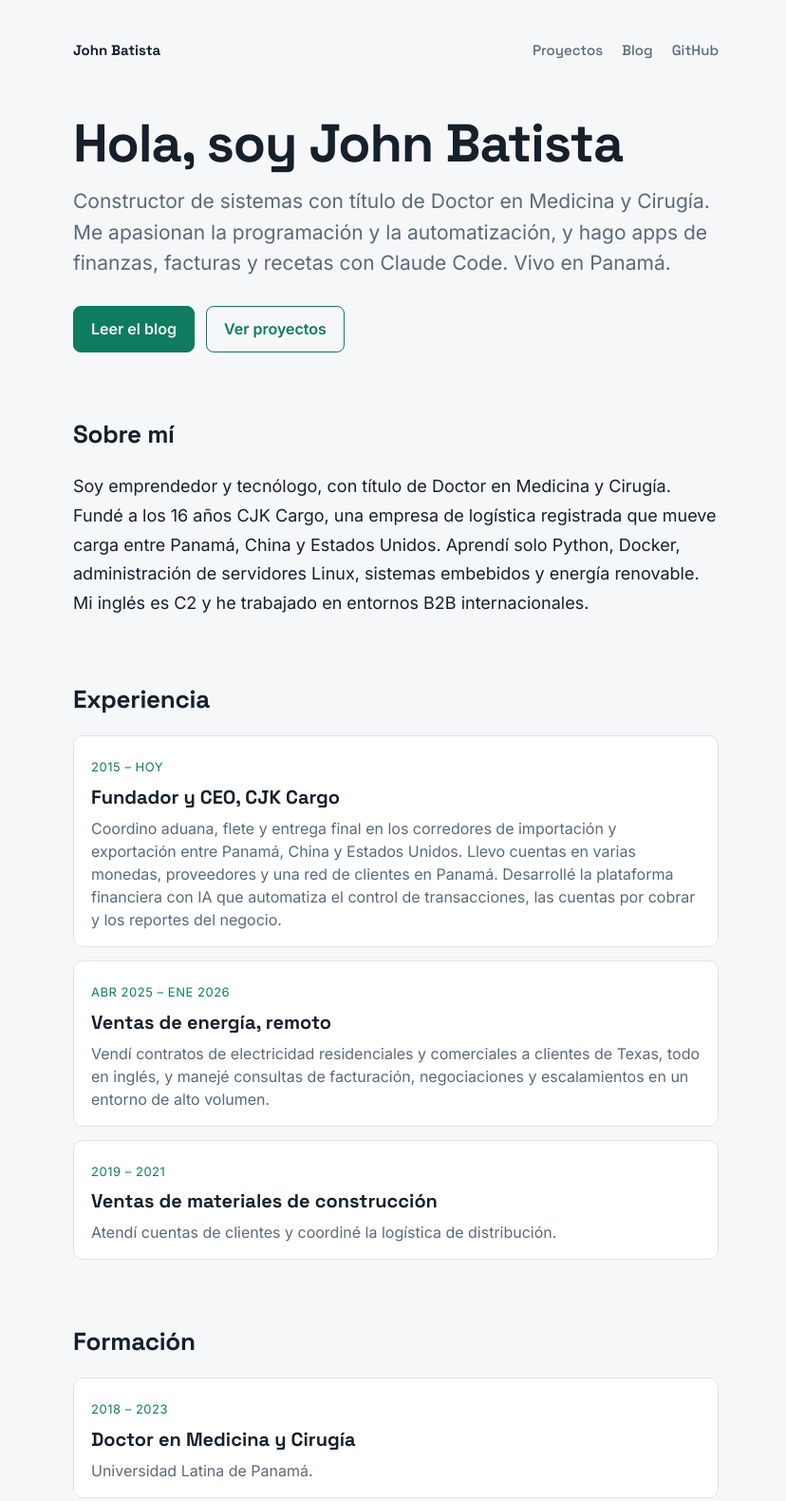
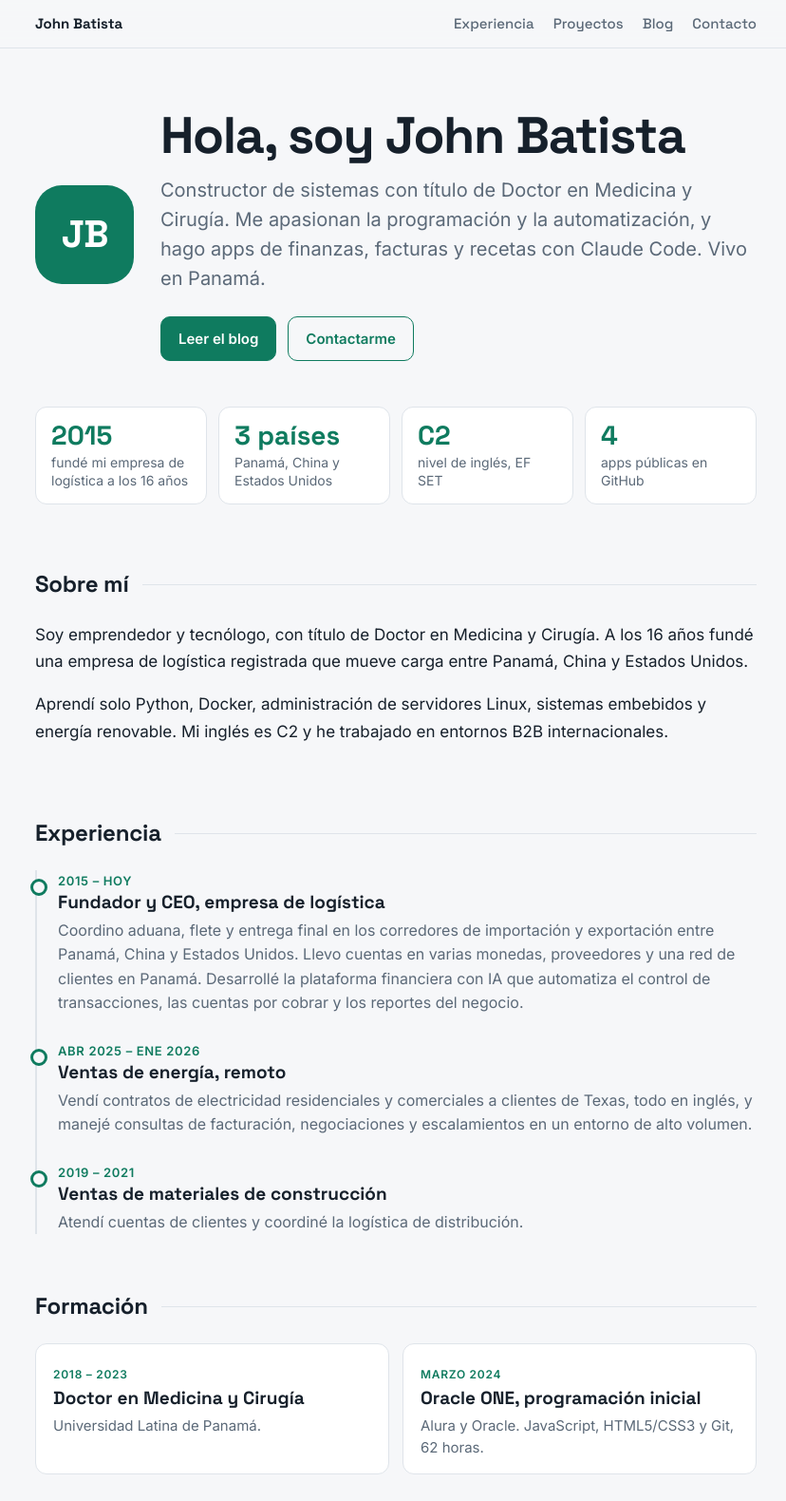
Before and after one commit to KleverBatista-max/KleverBatista-max.github.io, a plain HTML site: page index.html in a window 1280 px wide. Shown: the top 1580 px of the page at 95% size, without its empty margins (223-1051 px from the left). Drawn offline with Linux system fonts and the light colour scheme.

Commit message:
Portada nueva: contacto, línea de tiempo y diseño pulido

```diff
--- a/index.html
+++ b/index.html
@@ -10,133 +10,195 @@
 <style>
 :root {
   --bg: #f6f7f9; --surface: #ffffff; --fg: #16202b; --muted: #5b6978;
-  --line: #dfe4ea; --accent: #0f7b5f; --accent-soft: #e2f3ed;
+  --line: #dfe4ea; --accent: #0f7b5f; --accent-ink: #ffffff; --accent-soft: #e2f3ed;
   --font-body: "Inter", system-ui, -apple-system, "Segoe UI", sans-serif;
   --font-head: "Space Grotesk", "Inter", system-ui, sans-serif;
 }
 @media (prefers-color-scheme: dark) {
-  :root { --bg: #0f151c; --surface: #172029; --fg: #e8edf2; --muted: #9aa8b6; --line: #26323e; --accent: #4cc9a2; --accent-soft: #14312a; color-scheme: dark; }
+  :root { --bg: #0f151c; --surface: #172029; --fg: #e8edf2; --muted: #9aa8b6; --line: #26323e; --accent: #4cc9a2; --accent-ink: #0f151c; --accent-soft: #14312a; color-scheme: dark; }
 }
 * { box-sizing: border-box; }
+html { scroll-behavior: smooth; }
 body {
   margin: 0; background: var(--bg); color: var(--fg);
-  font-family: var(--font-body); font-size: 18px; line-height: 1.7;
-  padding: 40px max(16px, env(safe-area-inset-right, 0px)) 80px max(16px, env(safe-area-inset-left, 0px));
+  font-family: var(--font-body); font-size: 17px; line-height: 1.7;
+  padding: 0 max(16px, env(safe-area-inset-right, 0px)) 80px max(16px, env(safe-area-inset-left, 0px));
 }
-main, nav { max-width: 680px; margin: 0 auto; }
-nav { display: flex; gap: 20px; flex-wrap: wrap; font-family: var(--font-head); font-size: 15px; margin-bottom: 56px; }
-nav a { color: var(--muted); text-decoration: none; }
-nav a:first-child { color: var(--fg); font-weight: 700; margin-right: auto; }
-nav a:hover { color: var(--accent); }
+.wrap { max-width: 760px; margin: 0 auto; }
 a { color: var(--accent); }
-a:focus-visible { outline: 2px solid var(--accent); outline-offset: 3px; }
-h1 { font-family: var(--font-head); font-size: clamp(36px, 8vw, 56px); line-height: 1.05; letter-spacing: -.02em; margin: 0 0 16px; text-wrap: balance; }
-.lede { font-size: 21px; color: var(--muted); line-height: 1.55; margin: 0 0 28px; text-wrap: pretty; }
+a:focus-visible, .btn:focus-visible { outline: 2px solid var(--accent); outline-offset: 3px; }
+
+header.top { position: sticky; top: 0; z-index: 5; background: color-mix(in srgb, var(--bg) 88%, transparent); backdrop-filter: blur(8px); border-bottom: 1px solid var(--line); margin: 0 calc(-1 * max(16px, env(safe-area-inset-left, 0px))); padding: 0 max(16px, env(safe-area-inset-left, 0px)); }
+header.top .wrap { display: flex; align-items: center; gap: 20px; flex-wrap: wrap; padding: 12px 0; font-family: var(--font-head); font-size: 15px; }
+header.top a { color: var(--muted); text-decoration: none; }
+header.top a:hover { color: var(--accent); }
+header.top a.brand { color: var(--fg); font-weight: 700; margin-right: auto; }
+
+.hero { display: flex; gap: 28px; align-items: center; padding: 64px 0 40px; flex-wrap: wrap; }
+.mono { width: 104px; height: 104px; border-radius: 28px; background: var(--accent); color: var(--accent-ink); display: grid; place-items: center; font-family: var(--font-head); font-weight: 700; font-size: 40px; letter-spacing: -.03em; flex: none; }
+.hero-text { flex: 1 1 340px; min-width: 0; }
+h1 { font-family: var(--font-head); font-size: clamp(36px, 8vw, 54px); line-height: 1.04; letter-spacing: -.025em; margin: 0 0 14px; text-wrap: balance; }
+.lede { font-size: 20px; color: var(--muted); line-height: 1.55; margin: 0 0 24px; text-wrap: pretty; }
 .btns { display: flex; gap: 12px; flex-wrap: wrap; }
-.btn { display: inline-block; padding: 10px 18px; border-radius: 8px; font-weight: 600; font-size: 16px; text-decoration: none; border: 1px solid var(--accent); }
-.btn.primary { background: var(--accent); color: var(--bg); }
+.btn { display: inline-block; padding: 10px 18px; border-radius: 10px; font-weight: 600; font-size: 15px; text-decoration: none; border: 1px solid var(--accent); }
+.btn.primary { background: var(--accent); color: var(--accent-ink); }
 .btn.ghost { color: var(--accent); }
-h2 { font-family: var(--font-head); font-size: 26px; letter-spacing: -.01em; margin: 64px 0 16px; }
-.grid { display: grid; gap: 14px; }
-.card { display: block; background: var(--surface); border: 1px solid var(--line); border-radius: 10px; padding: 16px 18px; text-decoration: none; color: var(--fg); }
-.card:hover { border-color: var(--accent); }
-.card b { font-family: var(--font-head); font-size: 20px; display: block; }
-.card span { color: var(--muted); font-size: 16px; line-height: 1.5; display: block; margin-top: 4px; }
-.card small { color: var(--accent); font-size: 13px; letter-spacing: .04em; text-transform: uppercase; }
-.foot { margin-top: 64px; padding-top: 24px; border-top: 1px solid var(--line); font-size: 15px; color: var(--muted); }
+
+.stats { display: grid; grid-template-columns: repeat(auto-fit, minmax(150px, 1fr)); gap: 12px; margin: 8px 0 8px; }
+.stat { background: var(--surface); border: 1px solid var(--line); border-radius: 12px; padding: 14px 16px; }
+.stat b { display: block; font-family: var(--font-head); font-size: 28px; line-height: 1.1; color: var(--accent); }
+.stat span { display: block; font-size: 14px; color: var(--muted); line-height: 1.35; margin-top: 4px; }
+
+section { padding-top: 56px; }
+h2 { font-family: var(--font-head); font-size: 24px; letter-spacing: -.01em; margin: 0 0 18px; display: flex; align-items: center; gap: 14px; }
+h2::after { content: ""; flex: 1; height: 1px; background: var(--line); }
+p { margin: 0 0 16px; }
+
+.timeline { list-style: none; margin: 0; padding: 0 0 0 22px; border-left: 2px solid var(--line); display: grid; gap: 26px; }
+.timeline li { position: relative; }
+.timeline li::before { content: ""; position: absolute; left: -29px; top: 9px; width: 12px; height: 12px; border-radius: 50%; background: var(--bg); border: 3px solid var(--accent); }
+.when { font-size: 13px; letter-spacing: .05em; text-transform: uppercase; color: var(--accent); font-weight: 600; }
+.timeline b { display: block; font-family: var(--font-head); font-size: 19px; line-height: 1.3; }
+.timeline span.d { display: block; color: var(--muted); font-size: 16px; line-height: 1.6; margin-top: 4px; }
+
+.grid { display: grid; gap: 14px; grid-template-columns: repeat(auto-fit, minmax(280px, 1fr)); }
+.card { display: block; background: var(--surface); border: 1px solid var(--line); border-radius: 12px; padding: 16px 18px; text-decoration: none; color: var(--fg); min-width: 0; }
+a.card:hover { border-color: var(--accent); transform: translateY(-1px); }
+.card { transition: border-color .15s, transform .15s; }
+.card small { color: var(--accent); font-size: 12px; letter-spacing: .06em; text-transform: uppercase; font-weight: 600; }
+.card b { font-family: var(--font-head); font-size: 19px; display: block; line-height: 1.3; }
+.card span { color: var(--muted); font-size: 15px; line-height: 1.55; display: block; margin-top: 4px; }
+
+.chips { display: flex; flex-wrap: wrap; gap: 8px; margin: 0 0 18px; }
+.chip { background: var(--accent-soft); color: var(--accent); font-size: 14px; font-weight: 500; padding: 4px 12px; border-radius: 999px; }
+.skill-title { font-family: var(--font-head); font-weight: 700; font-size: 15px; margin: 0 0 8px; }
+
+.contact { background: var(--surface); border: 1px solid var(--line); border-radius: 14px; padding: 22px 24px; display: grid; gap: 10px; }
+.contact div { display: flex; gap: 12px; flex-wrap: wrap; align-items: baseline; }
+.contact dt { color: var(--muted); font-size: 14px; min-width: 84px; }
+.contact dd { margin: 0; font-weight: 500; overflow-wrap: anywhere; }
+.foot { margin-top: 56px; padding-top: 22px; border-top: 1px solid var(--line); font-size: 14px; color: var(--muted); }
+@media (prefers-reduced-motion: reduce) { html { scroll-behavior: auto; } .card { transition: none; } }
 </style>
 </head>
 <body>
-<nav>
-  <a href="./">John Batista</a>
+<header class="top">
+  <div class="wrap">
+    <a class="brand" href="./">John Batista</a>
+    <a href="#experiencia">Experiencia</a>
     <a href="#proyectos">Proyectos</a>
     <a href="blog/">Blog</a>
-  <a href="https://github.com/KleverBatista-max">GitHub</a>
-</nav>
-<main>
+    <a href="#contacto">Contacto</a>
+  </div>
+</header>
+
+<main class="wrap">
+  <div class="hero">
+    <div class="mono" aria-hidden="true">JB</div>
+    <div class="hero-text">
       <h1>Hola, soy John Batista</h1>
       <p class="lede">Constructor de sistemas con título de Doctor en Medicina y Cirugía. Me apasionan la programación y la automatización, y hago apps de finanzas, facturas y recetas con Claude Code. Vivo en Panamá.</p>
       <div class="btns">
         <a class="btn primary" href="blog/">Leer el blog</a>
-    <a class="btn ghost" href="#proyectos">Ver proyectos</a>
+        <a class="btn ghost" href="#contacto">Contactarme</a>
       </div>
-
-  <h2>Sobre mí</h2>
-  <p>Soy emprendedor y tecnólogo, con título de Doctor en Medicina y Cirugía. Fundé a los 16 años CJK Cargo, una empresa de logística registrada que mueve carga entre Panamá, China y Estados Unidos. Aprendí solo Python, Docker, administración de servidores Linux, sistemas embebidos y energía renovable. Mi inglés es C2 y he trabajado en entornos B2B internacionales.</p>
-
-  <h2>Experiencia</h2>
-  <div class="grid">
-    <div class="card">
-      <small>2015 – hoy</small>
-      <b>Fundador y CEO, CJK Cargo</b>
-      <span>Coordino aduana, flete y entrega final en los corredores de importación y exportación entre Panamá, China y Estados Unidos. Llevo cuentas en varias monedas, proveedores y una red de clientes en Panamá. Desarrollé la plataforma financiera con IA que automatiza el control de transacciones, las cuentas por cobrar y los reportes del negocio.</span>
-    </div>
-    <div class="card">
-      <small>Abr 2025 – Ene 2026</small>
-      <b>Ventas de energía, remoto</b>
-      <span>Vendí contratos de electricidad residenciales y comerciales a clientes de Texas, todo en inglés, y manejé consultas de facturación, negociaciones y escalamientos en un entorno de alto volumen.</span>
-    </div>
-    <div class="card">
-      <small>2019 – 2021</small>
-      <b>Ventas de materiales de construcción</b>
-      <span>Atendí cuentas de clientes y coordiné la logística de distribución.</span>
     </div>
   </div>
 
+  <div class="stats" aria-label="En cifras">
+    <div class="stat"><b>2015</b><span>fundé mi empresa de logística a los 16 años</span></div>
+    <div class="stat"><b>3 países</b><span>Panamá, China y Estados Unidos</span></div>
+    <div class="stat"><b>C2</b><span>nivel de inglés, EF SET</span></div>
+    <div class="stat"><b>4</b><span>apps públicas en GitHub</span></div>
+  </div>
+
+  <section id="sobre-mi">
+    <h2>Sobre mí</h2>
+    <p>Soy emprendedor y tecnólogo, con título de Doctor en Medicina y Cirugía. A los 16 años fundé una empresa de logística registrada que mueve carga entre Panamá, China y Estados Unidos.</p>
+    <p>Aprendí solo Python, Docker, administración de servidores Linux, sistemas embebidos y energía renovable. Mi inglés es C2 y he trabajado en entornos B2B internacionales.</p>
+  </section>
+
+  <section id="experiencia">
+    <h2>Experiencia</h2>
+    <ol class="timeline">
+      <li>
+        <div class="when">2015 – hoy</div>
+        <b>Fundador y CEO, empresa de logística</b>
+        <span class="d">Coordino aduana, flete y entrega final en los corredores de importación y exportación entre Panamá, China y Estados Unidos. Llevo cuentas en varias monedas, proveedores y una red de clientes en Panamá. Desarrollé la plataforma financiera con IA que automatiza el control de transacciones, las cuentas por cobrar y los reportes del negocio.</span>
+      </li>
+      <li>
+        <div class="when">Abr 2025 – Ene 2026</div>
+        <b>Ventas de energía, remoto</b>
+        <span class="d">Vendí contratos de electricidad residenciales y comerciales a clientes de Texas, todo en inglés, y manejé consultas de facturación, negociaciones y escalamientos en un entorno de alto volumen.</span>
+      </li>
+      <li>
+        <div class="when">2019 – 2021</div>
+        <b>Ventas de materiales de construcción</b>
+        <span class="d">Atendí cuentas de clientes y coordiné la logística de distribución.</span>
+      </li>
+    </ol>
+  </section>
+
+  <section id="formacion">
     <h2>Formación</h2>
     <div class="grid">
-    <div class="card">
-      <small>2018 – 2023</small>
-      <b>Doctor en Medicina y Cirugía</b>
-      <span>Universidad Latina de Panamá.</span>
+      <div class="card"><small>2018 – 2023</small><b>Doctor en Medicina y Cirugía</b><span>Universidad Latina de Panamá.</span></div>
+      <div class="card"><small>Marzo 2024</small><b>Oracle ONE, programación inicial</b><span>Alura y Oracle. JavaScript, HTML5/CSS3 y Git, 62 horas.</span></div>
     </div>
-    <div class="card">
-      <small>Marzo 2024</small>
-      <b>Oracle ONE, programación inicial</b>
-      <span>Alura y Oracle. JavaScript, HTML5/CSS3 y Git, 62 horas.</span>
-    </div>
-  </div>
+  </section>
 
+  <section id="habilidades">
     <h2>Habilidades</h2>
-  <div class="grid">
-    <div class="card"><b>Programación e infraestructura</b><span>Python, JavaScript, Bash. Docker, Linux (Ubuntu y Debian), administración de VPS, SSH, automatización con cron e integración de APIs.</span></div>
-    <div class="card"><b>Hardware</b><span>Arduino, Raspberry Pi, diseño y soldadura de PCB, redes Ubiquiti. Diseñé e instalé yo mismo un sistema solar híbrido residencial en 2024.</span></div>
-    <div class="card"><b>Negocio</b><span>Automatización financiera, inventarios y software de logística.</span></div>
-    <div class="card"><b>Idiomas</b><span>Español nativo. Inglés C2 (EF SET, noviembre 2023).</span></div>
-  </div>
+    <p class="skill-title">Programación e infraestructura</p>
+    <div class="chips"><span class="chip">Python</span><span class="chip">JavaScript</span><span class="chip">Bash</span><span class="chip">Docker</span><span class="chip">Linux</span><span class="chip">VPS</span><span class="chip">SSH</span><span class="chip">Cron</span><span class="chip">APIs</span></div>
+    <p class="skill-title">Hardware</p>
+    <div class="chips"><span class="chip">Arduino</span><span class="chip">Raspberry Pi</span><span class="chip">PCB y soldadura</span><span class="chip">Redes Ubiquiti</span><span class="chip">Energía solar</span></div>
+    <p class="skill-title">Negocio</p>
+    <div class="chips"><span class="chip">Automatización financiera</span><span class="chip">Inventarios</span><span class="chip">Software de logística</span></div>
+    <p>En 2024 diseñé e instalé yo mismo un sistema solar híbrido residencial, con inversor, banco de baterías y paneles. Español nativo, inglés C2.</p>
+  </section>
 
-  <h2 id="proyectos">Proyectos</h2>
+  <section id="proyectos">
+    <h2>Proyectos</h2>
     <div class="grid">
       <a class="card" href="https://github.com/KleverBatista-max/cuadra">
-      <small>Finanzas</small>
-      <b>Cuadra</b>
+        <small>Finanzas</small><b>Cuadra</b>
         <span>Finanzas personales que se cuadran solas: conciliación automática de bancos panameños, tarjetas, adicionales, facturas y cuentas por cobrar. Self-hosted.</span>
       </a>
       <a class="card" href="https://github.com/KleverBatista-max/generador-facturas">
-      <small>Emprendedores</small>
-      <b>Generador de facturas</b>
+        <small>Emprendedores</small><b>Generador de facturas</b>
         <span>Facturas, proformas y cotizaciones en PDF. El PDF se arma en tu navegador y no guarda clientes ni montos.</span>
       </a>
       <a class="card" href="https://github.com/KleverBatista-max/recetario-pdf">
-      <small>Salud</small>
-      <b>Recetario</b>
+        <small>Salud</small><b>Recetario</b>
         <span>Recetas médicas en PDF (10.5 × 16.5 cm): pacientes, diagnósticos CIE-10, medicamentos y sello. Self-hosted.</span>
       </a>
       <a class="card" href="https://github.com/KleverBatista-max/scanner-effect">
-      <small>Utilidad</small>
-      <b>Scanner Effect</b>
+        <small>Utilidad</small><b>Scanner Effect</b>
         <span>Dale efecto de escáner viejo a cualquier foto o PDF, en tu navegador. Sin servidor ni cuentas: nada se sube.</span>
       </a>
     </div>
+  </section>
 
+  <section id="blog">
     <h2>Blog</h2>
     <div class="grid">
       <a class="card" href="blog/">
-      <small>Noviembre 2026</small>
-      <b>Cuadra</b>
+        <small>Noviembre 2026</small><b>Cuadra</b>
         <span>Cómo conecté cuatro bancos de Panamá en un solo cuadre diario con Claude Code.</span>
       </a>
     </div>
+  </section>
+
+  <section id="contacto">
+    <h2>Contacto</h2>
+    <dl class="contact">
+      <div><dt>Correo</dt><dd><a href="mailto:johnkleverbatista@gmail.com">johnkleverbatista@gmail.com</a></dd></div>
+      <div><dt>Teléfono</dt><dd><a href="tel:+50767145233">+507 6714-5233</a></dd></div>
+      <div><dt>GitHub</dt><dd><a href="https://github.com/KleverBatista-max">KleverBatista-max</a></dd></div>
+      <div><dt>Ubicación</dt><dd>Ciudad de Panamá</dd></div>
+    </dl>
+  </section>
 
   <p class="foot">Hecho en Panamá con Claude Code.</p>
 </main>
```
Lines whose indentation alone changed are shown as unchanged.
